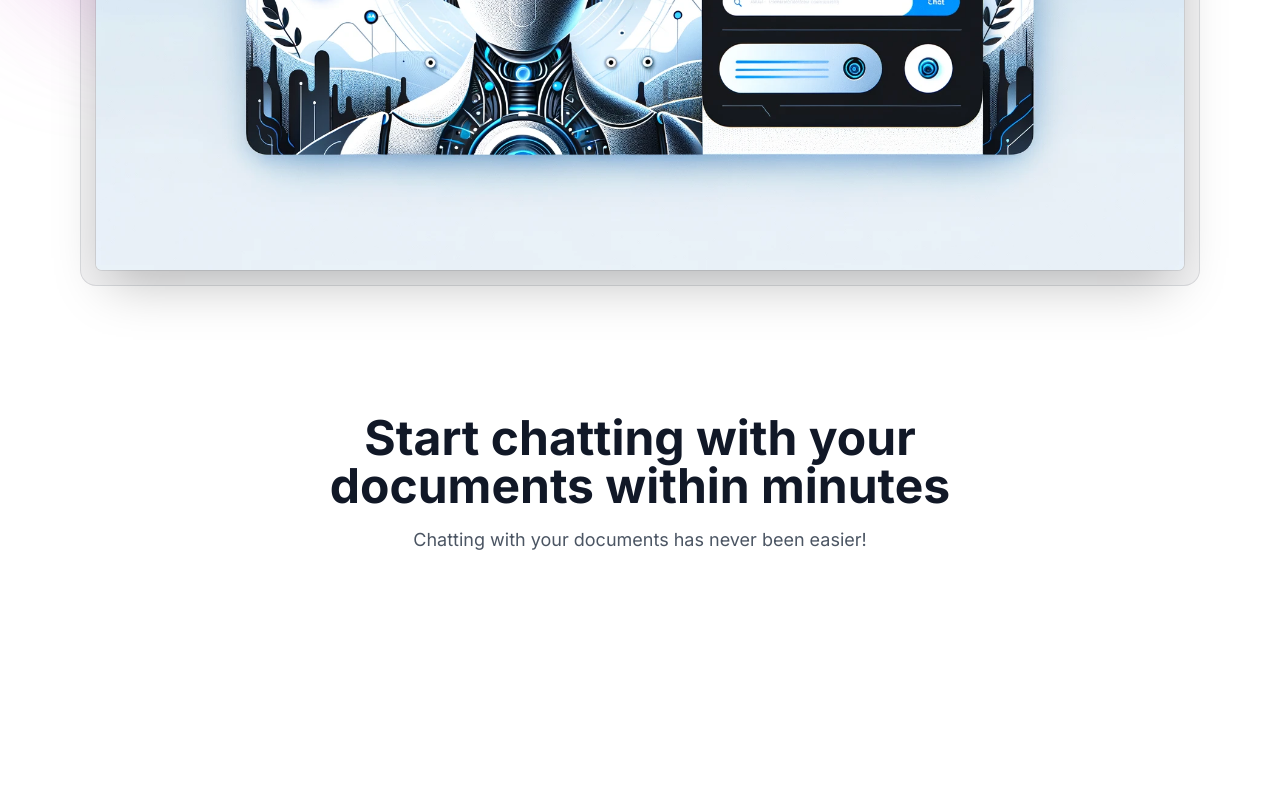
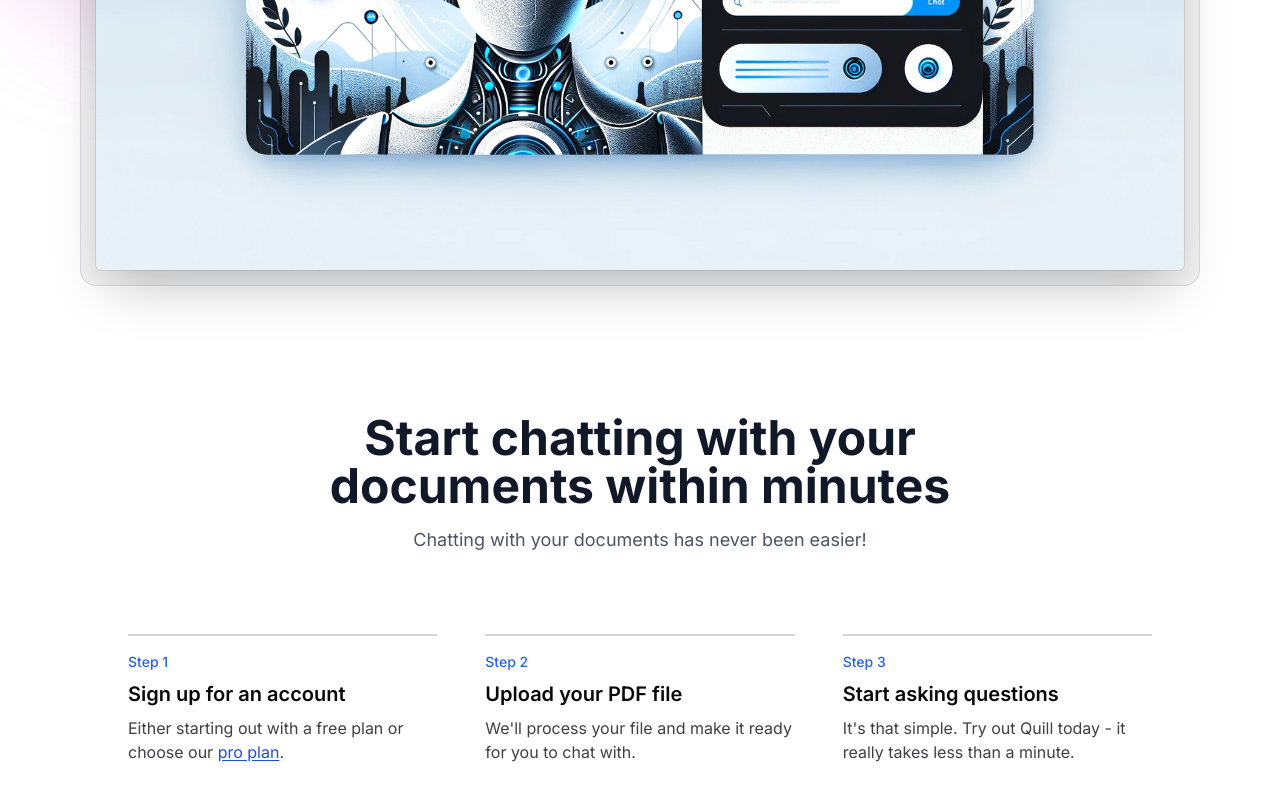
Before and after one commit to SkyHustle/chat-with-docs, a Next.js app: page / in a window 1280 px wide. Shown: the part 946-1746 px from the top of the page. Before the commit the page ends 1628 px from the top, so only its background shows below. Built offline with nearby package versions, Linux system fonts and the light colour scheme.

Commit message:
App steps

```diff
--- a/src/app/page.tsx
+++ b/src/app/page.tsx
@@ -86,6 +86,45 @@
                         </p>
                     </div>
                 </div>
+
+                {/* App Steps */}
+                <ol className="my-8 space-y-4 pt-8 md:flex md:space-x-12 md:space-y-0">
+                    <li className="md:flex-1">
+                        <div className="flex flex-col space-y-2 border-l-4 border-zinc-300 py-2 pl-4 md:border-l-0 md:border-t-2 md:pb-0 md:pl-0 md:pt-4">
+                            <span className="text-sm font-medium text-blue-600">Step 1</span>
+                            <span className="text-xl font-semibold">Sign up for an account</span>
+                            <span className="mt-2 text-zinc-700">
+                                Either starting out with a free plan or choose our{" "}
+                                <Link
+                                    href="/pricing"
+                                    className="text-blue-700 underline underline-offset-2"
+                                >
+                                    pro plan
+                                </Link>
+                                .
+                            </span>
+                        </div>
+                    </li>
+                    <li className="md:flex-1">
+                        <div className="flex flex-col space-y-2 border-l-4 border-zinc-300 py-2 pl-4 md:border-l-0 md:border-t-2 md:pb-0 md:pl-0 md:pt-4">
+                            <span className="text-sm font-medium text-blue-600">Step 2</span>
+                            <span className="text-xl font-semibold">Upload your PDF file</span>
+                            <span className="mt-2 text-zinc-700">
+                                We&apos;ll process your file and make it ready for you to chat with.
+                            </span>
+                        </div>
+                    </li>
+                    <li className="md:flex-1">
+                        <div className="flex flex-col space-y-2 border-l-4 border-zinc-300 py-2 pl-4 md:border-l-0 md:border-t-2 md:pb-0 md:pl-0 md:pt-4">
+                            <span className="text-sm font-medium text-blue-600">Step 3</span>
+                            <span className="text-xl font-semibold">Start asking questions</span>
+                            <span className="mt-2 text-zinc-700">
+                                It&apos;s that simple. Try out Quill today - it really takes less
+                                than a minute.
+                            </span>
+                        </div>
+                    </li>
+                </ol>
             </div>
         </>
     );
```
